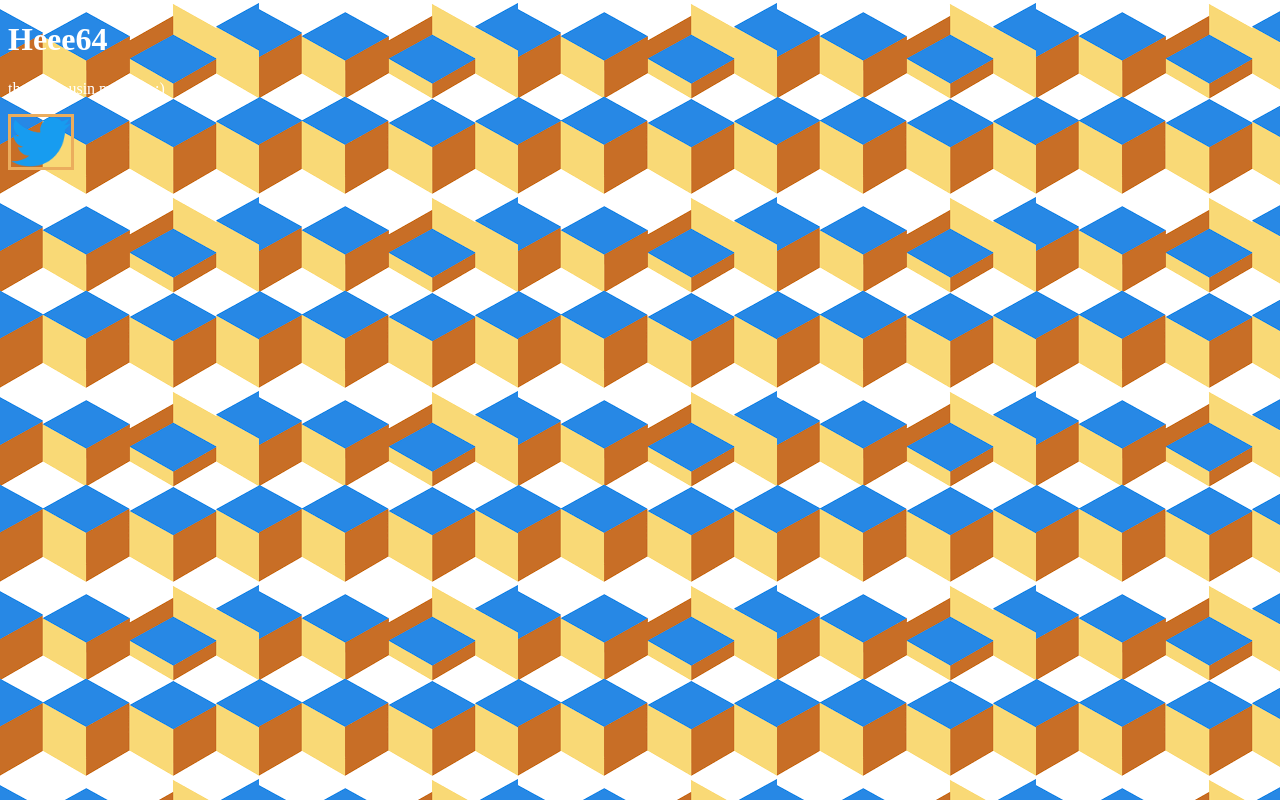
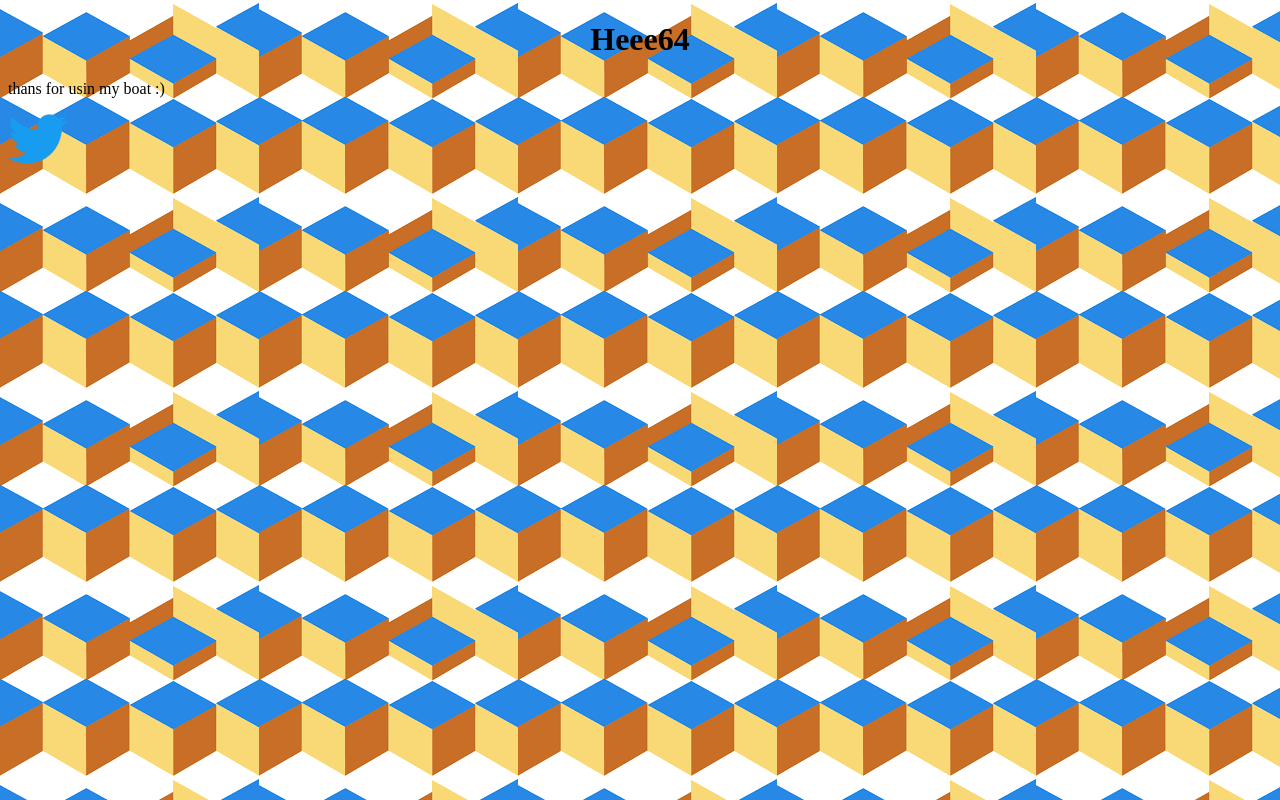
Before and after one commit to Heeee64/Heeee64, a plain HTML site: page index.html in a window 1280 px wide. Drawn offline with Linux system fonts and the light colour scheme.

Commit message:
Update styles.css

```diff
--- a/styles.css
+++ b/styles.css
@@ -2,21 +2,7 @@
 body{
     background-image: url("images/back.png");
 }
-p{
-    color: white;
-    stroke: black;
-    object-position: right;
+
+h1 {
+  text-align: center;
 }
-h1{
-    color: white;
-    stroke: black;
-    object-position: right bottom;
-}
-h3{
-    color: white;
-    stroke: black;
-}
-
-img{
-    border: 3px solid rgb(235, 173, 93);
-}
```
